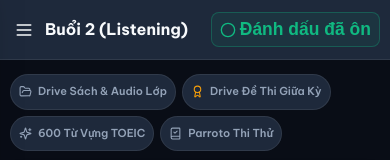
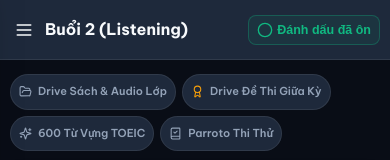
Before and after one commit to luuquangict/toeic-ecademy, a React (Vite) app: page /#buoi-2 in a window 390 px wide. Shown: the top 160 px of the page. Built offline with nearby package versions, Linux system fonts and the light colour scheme.

Commit message:
feat: Fix ui 2

```diff
--- a/src/index.css
+++ b/src/index.css
@@ -1003,7 +1003,7 @@
 
   .btn-action {
     padding: 8px 8px;
-    font-size: 17.5px;
+    font-size: 12.5px;
     gap: 4px;
   }
 
```
